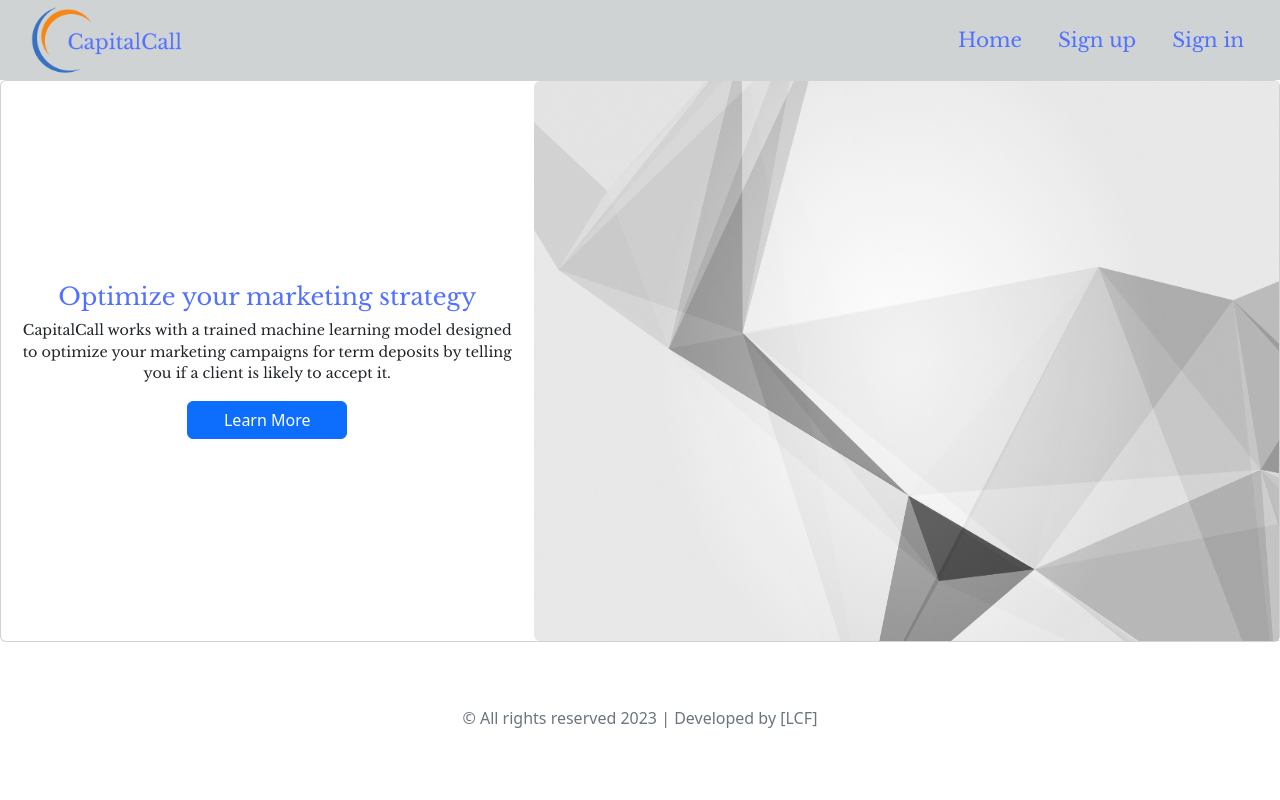
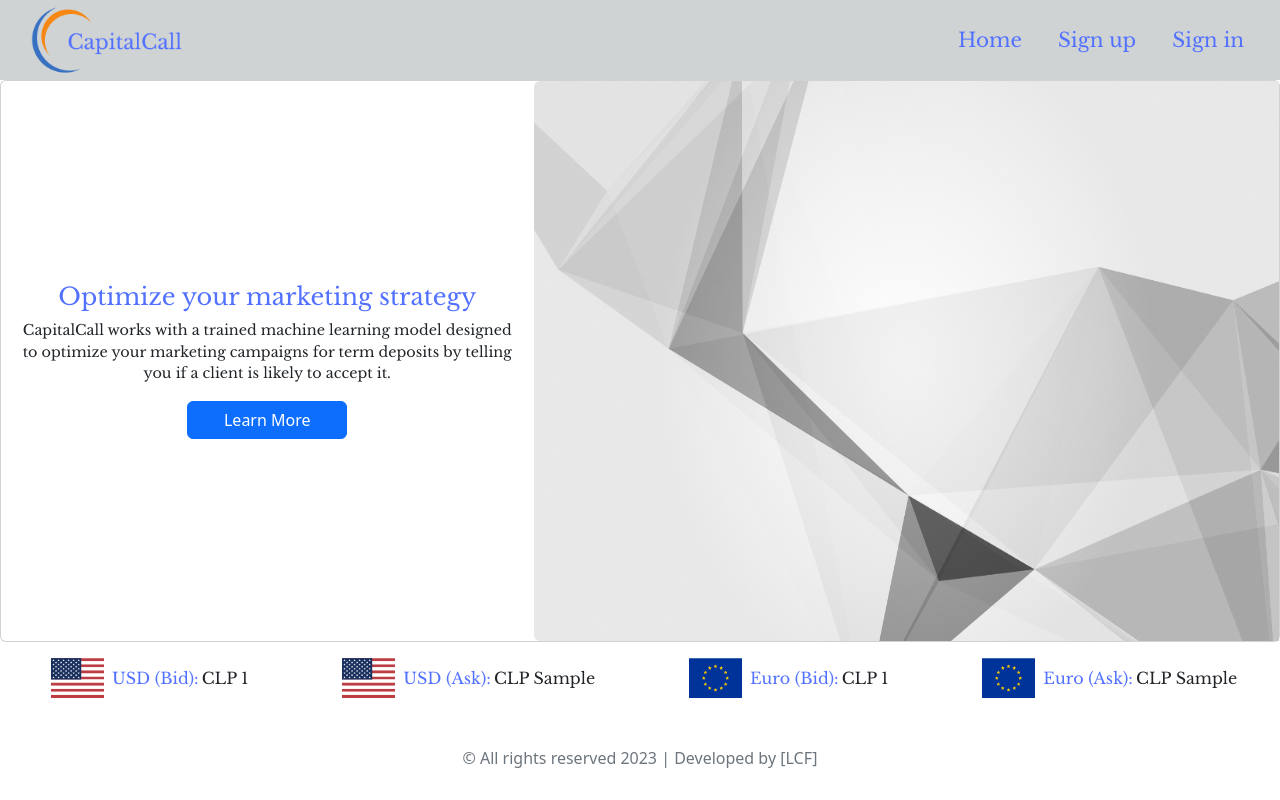
Before and after one commit to Luciano-C/Term-Deposit-Django-ML, a Django app: template predictions/templates/home.html in a window 1280 px wide. Run offline with Django 4.2, Linux system fonts and the light colour scheme; the template is opened without the code that fills it: most values are stand-ins (such as "Sample title", 1, 10 or a date in 2020); some libraries are stand-ins or nearby versions.

Commit message:
Economic indicators added to home page using scraper

```diff
--- a/predictions/static/css/predictions.css
+++ b/predictions/static/css/predictions.css
@@ -6,6 +6,7 @@
     --font-size-3: 1rem;
     --font-size-4: 0.9rem;
     --default-font-family: 'Libre Baskerville';
+    --flag-size: 2.5em;
   }
 
   .bg-custom {
@@ -41,3 +42,19 @@
     font-family: var(--default-font-family);
     font-size: var(--font-size-4);
   }
+
+  .home-flag {
+    font-size: var(--flag-size);
+    margin: 0 0.2em 0 0.2em;
+  }
+
+
+  .home-economic-description {
+    font-family: var(--default-font-family);
+    color: var(--royal-blue)
+  }
+
+  .home-economic-value {
+    font-family: var(--default-font-family);
+    margin-left: 0.2em;
+  }
--- a/predictions/templates/base.html
+++ b/predictions/templates/base.html
@@ -10,9 +10,12 @@
     <link href="https://cdn.jsdelivr.net/npm/bootstrap@5.2.1/dist/css/bootstrap.min.css" rel="stylesheet"
         integrity="sha384-iYQeCzEYFbKjA/T2uDLTpkwGzCiq6soy8tYaI1GyVh/UjpbCx/TYkiZhlZB6+fzT" crossorigin="anonymous">
     <link rel="stylesheet" href="{% static 'css/predictions.css' %}">
-    <link rel="stylesheet" href="https://cdn.jsdelivr.net/npm/@fortawesome/fontawesome-free@5.15.4/css/fontawesome.min.css" integrity="sha384-jLKHWM3JRmfMU0A5x5AkjWkw/EYfGUAGagvnfryNV3F9VqM98XiIH7VBGVoxVSc7" crossorigin="anonymous">
+    <link rel="stylesheet"
+        href="https://cdn.jsdelivr.net/npm/@fortawesome/fontawesome-free@5.15.4/css/fontawesome.min.css"
+        integrity="sha384-jLKHWM3JRmfMU0A5x5AkjWkw/EYfGUAGagvnfryNV3F9VqM98XiIH7VBGVoxVSc7" crossorigin="anonymous">
     <script src="https://kit.fontawesome.com/248d93b7fa.js" crossorigin="anonymous"></script>
     <link href='https://fonts.googleapis.com/css?family=Libre Baskerville' rel='stylesheet'>
+    <link rel="stylesheet" href="https://cdn.jsdelivr.net/gh/lipis/flag-icons@6.6.6/css/flag-icons.min.css" />
 </head>
 
 <body>
--- a/predictions/templates/home.html
+++ b/predictions/templates/home.html
@@ -22,6 +22,37 @@
 
         </div>
     </div>
+    <div class="row">
+        <div class="col">
+            <div class="d-flex justify-content-around">
+
+                <div class="d-flex align-items-center">
+                    <span class="fi fi-us home-flag"></span>
+                    <span class="home-economic-description">USD (Bid):</span>
+                    <span class="home-economic-value">CLP {{dollar_bid}}</span>
+                </div>
+
+                <div class="d-flex align-items-center">
+                    <span class="fi fi-us home-flag"></span>
+                    <span class="home-economic-description">USD (Ask):</span>
+                    <span class="home-economic-value">CLP {{dollar_ask}}</span>
+                </div>
+
+                <div class="d-flex align-items-center">
+                    <span class="fi fi-eu home-flag"></span>
+                    <span class="home-economic-description">Euro (Bid):</span>
+                    <span class="home-economic-value">CLP {{euro_bid}}</span>
+                </div>
+
+                <div class="d-flex align-items-center">
+                    <span class="fi fi-eu home-flag"></span>
+                    <span class="home-economic-description">Euro (Ask):</span>
+                    <span class="home-economic-value">CLP {{euro_ask}}</span>
+                </div>
+
+            </div>
+        </div>
+    </div>
 </main>
 
 
--- a/predictions/utils/scraper.py
+++ b/predictions/utils/scraper.py
@@ -9,8 +9,8 @@ def get_economic_indicators():
 
     table = soup.find_all("table")
     df_list =  pd.read_html(str(table))
-    # print(df_list[0])
+    #print(df_list[0])
     return {
-        'dolar': {'bid': df_list[0].loc[0, 'Compra'], 'ask': df_list[0].loc[0, 'Venta']},
-        'euro': {'bid': df_list[1].loc[0, 'Compra'], 'ask': df_list[1].loc[0, 'Venta']}
+        'dollar': {'bid': df_list[0].loc[0, 'Compra'], 'ask': df_list[0].loc[0, 'Venta']},
+        'euro': {'bid': df_list[0].loc[1, 'Compra'], 'ask': df_list[0].loc[1, 'Venta']}
     }
```
Also changed, not shown: predictions/views.py (+8 -1 lines).
